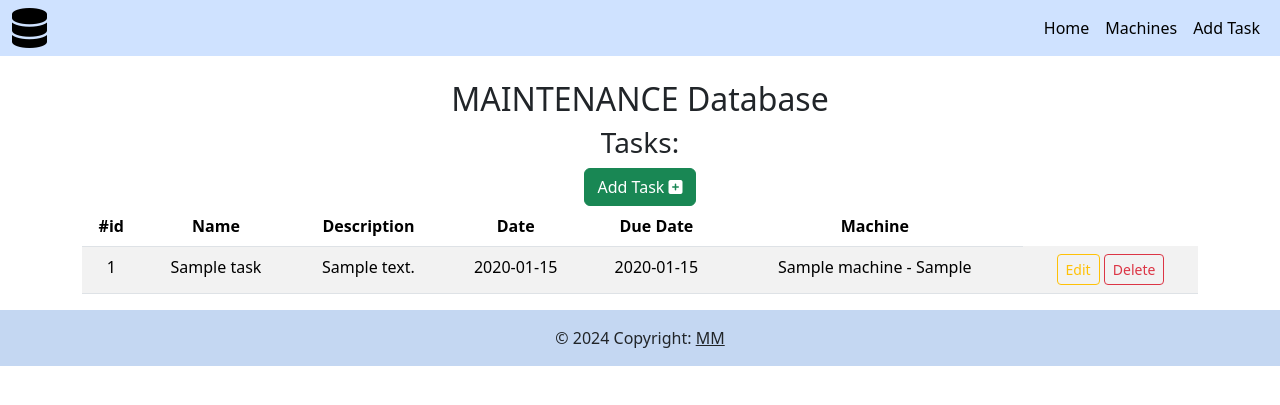
After one commit to michal-mrozek/maintenance-db, a Flask app: page / in a window 1280 px wide. The commit adds this page. Shown: the top 405 px of the page. Run offline with Flask 3, Linux system fonts and the light colour scheme; tables that the repository leaves empty hold one stand-in row (values such as "Sample post"); some libraries are stand-ins or nearby versions.

Commit message:
task CRUD created

```diff
--- a/maintenance/routes.py
+++ b/maintenance/routes.py
@@ -1,11 +1,13 @@
 from flask import render_template, request, redirect, url_for
 from maintenance import app, db
 from maintenance.models import Machine, Task
+from datetime import date, timedelta
 
 
 @app.route("/")
 def home():
-    return render_template("tasks.html")
+    tasks = list(Task.query.order_by(Task.id).all())
+    return render_template("tasks.html", tasks = tasks)
 
 @app.route("/machines")
 def machines():
@@ -43,3 +45,43 @@ def delete_machine(machine_id):
     db.session.delete(machine)
     db.session.commit()
     return redirect(url_for("machines"))
+
+
+@app.route("/add_task", methods = ["GET", "POST"])
+def add_task():
+    today = date.today()
+    machines = list(Machine.query.order_by(Machine.machine_name).all())
+    if request.method == "POST":
+        task = Task(
+            task_name = request.form.get("task_name"),
+            task_description = request.form.get("task_description"),
+            task_date = today,
+            task_due_date = today + timedelta(days=90),
+            machine_id = request.form.get("machine_id")
+        )
+        db.session.add(task)
+        db.session.commit()
+        return redirect(url_for("home"))
+    return render_template("add_task.html", machines = machines)
+
+
+@app.route("/edit_task/<int:task_id>", methods = ["GET", "POST"])
+def edit_task(task_id):
+    machines = list(Machine.query.order_by(Machine.machine_name).all())
+    task = Task.query.get_or_404(task_id)
+    if request.method == "POST":
+
+        task.task_name = request.form.get("task_name")
+        task.task_description = request.form.get("task_description")
+        task.category_id = request.form.get("category_id")
+        db.session.commit()
+        return redirect(url_for("home"))
+    return render_template("edit_task.html",machines = machines,task = task)
+
+
+@app.route("/delete_task/<int:task_id>")
+def delete_task(task_id):
+    task = Task.query.get_or_404(task_id)
+    db.session.delete(task)
+    db.session.commit()
+    return redirect(url_for("home"))
--- a/maintenance/templates/base.html
+++ b/maintenance/templates/base.html
@@ -24,14 +24,14 @@
                 <a class="nav-link active" aria-current="page" href="{{ url_for('machines') }}">Machines</a>
               </li>
               <li class="nav-item">
-                <a class="nav-link active" aria-current="page" href="{{ url_for('tasks') }}">Add Task</a>
+                <a class="nav-link active" aria-current="page" href="{{ url_for('add_task') }}">Add Task</a>
               </li>
             </ul>
           </div>
         </div>
       </nav>
 
-        <h2 class="d-flex justify-content-center">MAINTENANCE Database</h2>
+        <h2 class="d-flex justify-content-center mt-4">MAINTENANCE Database</h2>
 
   </header>
 
--- /dev/null
+++ b/maintenance/templates/tasks.html
@@ -0,0 +1,46 @@
+{% extends "base.html" %}
+
+{% block content %}
+<div class="container text-center">
+    <div class="row justify-content-center">
+        <div class="col-9">
+            <h3>Tasks:</h3>
+            <a href="{{ url_for('add_task') }}" class="btn btn-success">
+                Add Task <i class="fas fa-plus-square right"></i>
+            </a>
+        </div>
+    </div>
+
+    <div class="row justify-content-center">
+        <table class="table table-striped">
+            <thead>
+                <tr>
+                  <th scope="col">#id</th>
+                  <th scope="col">Name</th>
+                  <th scope="col">Description</th>
+                  <th scope="col">Date</th>
+                  <th scope="col">Due Date</th>
+                  <th scope="col">Machine</th>
+                </tr>
+            </thead>
+
+            <tbody>
+                {% for task in tasks %}
+                <tr>
+                  <td> {{ task.id }}</td>
+                  <td>{{ task.task_name }}</td>
+                  <td>{{ task.task_description }}</td>
+                  <td>{{ task.task_date }}</td>
+                  <td>{{ task.task_due_date }}</td>
+                  <td>{{ task.machine }}</td>
+                  <td>
+                    <a href="{{ url_for('edit_task', task_id = task.id) }}" class="btn btn-sm btn-outline-warning">Edit</a>
+                    <a href="{{ url_for('delete_task', task_id = task.id) }}" class="btn btn-sm btn-outline-danger">Delete</a>
+                  </td>
+                </tr>
+                {% endfor %}
+            </tbody>
+        </table>
+    </div>
+</div>
+{% endblock %}
```
Also changed, not shown: maintenance/templates/add_task.html (added, +33 -0 lines), maintenance/templates/edit_task.html (added, +35 -0 lines).
